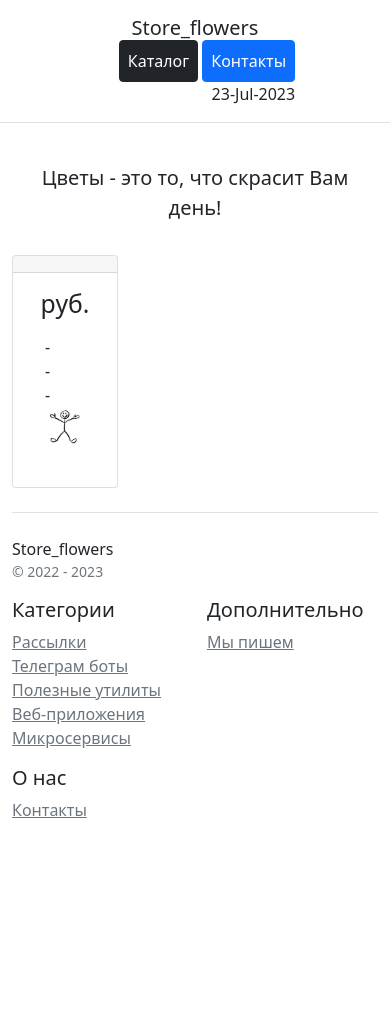
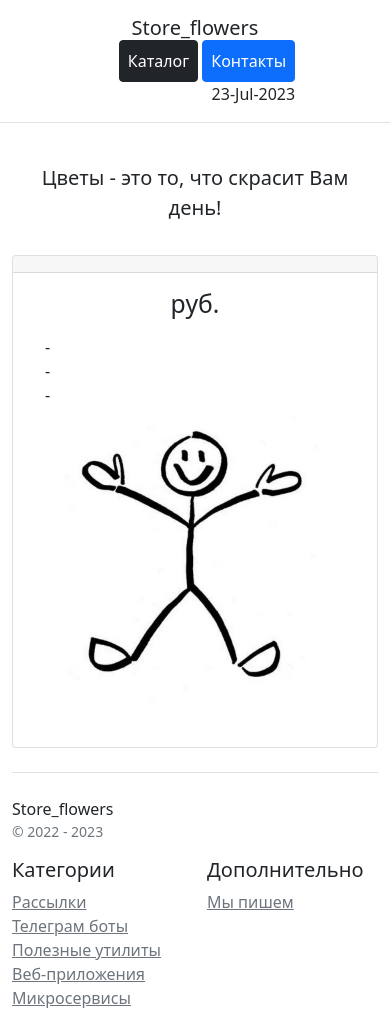
Before and after one commit to AndreyVedineev/store_flowers_m, a Django app: template flowers/templates/flowers/flowers_card.html in a window 390 px wide. Shown: the top 1012 px of the page. Before the commit the page ends 818 px from the top, so only its background shows below. Run offline with Django 4.2, Linux system fonts and the light colour scheme; the template is opened without the code that fills it, so the values that code supplies are empty; some libraries are stand-ins or nearby versions.

Commit message:
заработало!!!

```diff
--- a/flowers/templates/flowers/flowers_card.html
+++ b/flowers/templates/flowers/flowers_card.html
@@ -9,7 +9,7 @@
 </div>
 <div class="container-sm">
     <div class="row text-center justify-content-md-center">
-        <div class="col-4">
+        <div class="col-sm-4">
             <div class="card mb-4 box-shadow">
                 <div class="card-header">
                     <h4 class="my-0 font-weight-normal">{{ object.name | title }}</h4>
--- a/flowers/views.py
+++ b/flowers/views.py
@@ -29,7 +29,7 @@ def flowers_card(request, pk):
     flowers_q = Flowers.objects.get(id=pk)
 
     context = {
-        'object_list': flowers_q,
+        'object': flowers_q,
         'title': f'Карточка цветка - {category_item.name}'
 
     }
```
